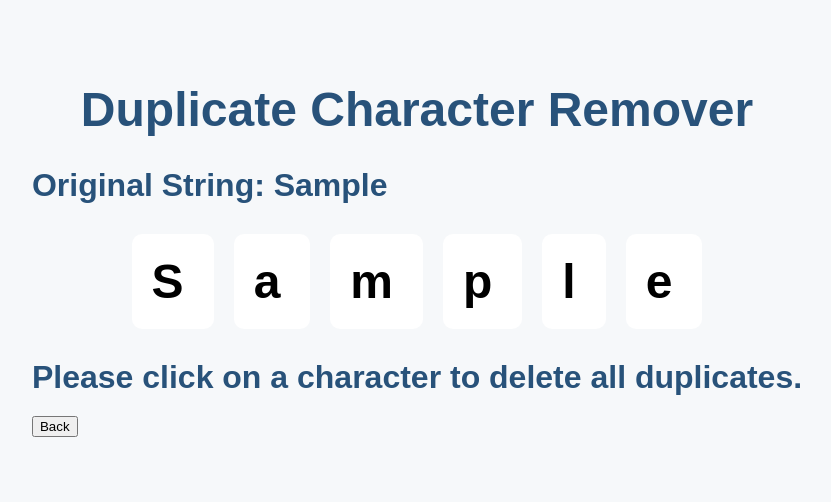
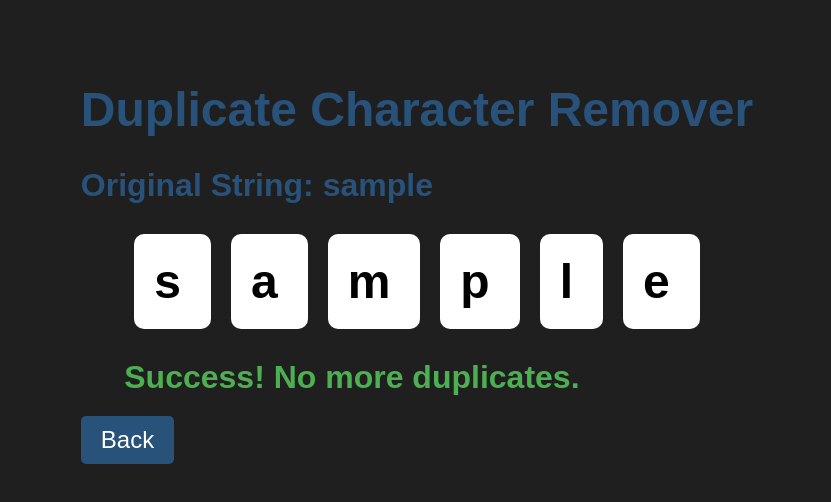
Before and after one commit to JasonDsouza212/Duplicate_character_remover, a React (Create React App) app: page / in a window 1280 px wide. Both pictures are taken after typing "Sample" into the empty fields and a click on the button "Submit". Shown: the top 502 px of the page, without its empty margins (223-1054 px from the left). Built offline with nearby package versions, Linux system fonts and the light colour scheme.

Commit message:
the sucess message is resolved with input texts also resolved

```diff
--- a/src/App.js
+++ b/src/App.js
@@ -12,8 +12,8 @@ function App() {
     if (inputValue.trim() === '') {
       alert('Please provide a non-empty value.');
     } else {
-      setStringToEdit(inputValue);
-      setOriginalString(inputValue);
+      setStringToEdit(inputValue.replace(/\s+/g, ' ').trim().toLowerCase());
+      setOriginalString(inputValue.replace(/\s+/g, ' ').trim().toLowerCase());
       setInputValue('');
     }
   };
@@ -59,8 +59,6 @@ function App() {
   //   setStringToEdit(newString);
 
   // };
-
-
   const renderString = (stringToRender) => {
     const charCounts = {};
     let maxCount = 1;
@@ -74,12 +72,12 @@ function App() {
     }
 
     const renderedChars = [];
-    // let ind=0;
+    let success = true;
 
     for (let ind=0;ind<stringToRender.length;ind++) {
-      console.log(ind+""+stringToRender[ind])
+
       const count = charCounts[stringToRender[ind]];
-      const color = count > 1 ? `rgb(${255 - (count * 20)}, 255, 255)` : '#fff';
+      const color = count > 1 && stringToRender[ind]!==" " ? `rgb(${255 - (count * 20)}, 255, 255)` : '#fff';
       renderedChars.push(
         <div
           key={ind}
@@ -88,14 +86,62 @@ function App() {
           onClick={() => count > 1 && handleDeleteChar(stringToRender[ind],ind)}
         >
           <span className="char">{stringToRender[ind]}</span>
-          {count > 1 && <span className="delete-icon">X</span>}
+          {count > 1 && stringToRender[ind]!==" " && <span className="delete-icon">X</span>}
         </div>
       );
-      // ind=ind+1;
+      if (count > 1) {
+        success = false;
+      }
     }
 
-    return renderedChars;
+    return (
+      <div className="render-container">
+        <div className="string-container">{renderedChars}</div>
+        {success ? (
+          <h2 className="success-header">Success! No more duplicates.</h2>
+        ) : (
+          <h2 className="edit-header">Please click on a character to delete all its duplicates<br/> because there are some characters that are repeating</h2>
+        )}
+      </div>
+    );
   };
+
+
+  // const renderString = (stringToRender) => {
+  //   const charCounts = {};
+  //   let maxCount = 1;
+  //   for (const char of stringToRender) {
+  //     if (charCounts[char]) {
+  //       charCounts[char]++;
+  //       maxCount = Math.max(maxCount, charCounts[char]);
+  //     } else {
+  //       charCounts[char] = 1;
+  //     }
+  //   }
+
+  //   const renderedChars = [];
+  //   // let ind=0;
+
+  //   for (let ind=0;ind<stringToRender.length;ind++) {
+  //     console.log(ind+""+stringToRender[ind])
+  //     const count = charCounts[stringToRender[ind]];
+  //     const color = count > 1 ? `rgb(${255 - (count * 20)}, 255, 255)` : '#fff';
+  //     renderedChars.push(
+  //       <div
+  //         key={ind}
+  //         className="char-card"
+  //         style={{ backgroundColor: color }}
+  //         onClick={() => count > 1 && handleDeleteChar(stringToRender[ind],ind)}
+  //       >
+  //         <span className="char">{stringToRender[ind]}</span>
+  //         {count > 1 && <span className="delete-icon">X</span>}
+  //       </div>
+  //     );
+  //     // ind=ind+1;
+  //   }
+
+  //   return renderedChars;
+  // };
 
   const handleGoBack = () => {
     setStringToEdit('');
@@ -110,13 +156,11 @@ function App() {
           <h1>Duplicate Character Remover</h1>
           <h2>Original String: {originalString}</h2>
           <div className="string-container">{renderString(stringToEdit)}</div>
-          {resultString ? (
+          {resultString && (
             <div>
               <h2>Resultant String: {resultString}</h2>
-              <h2 className="success-header">Success! No more duplicates.</h2>
+              {/* <h2 className="success-header">Success! No more duplicates.</h2> */}
             </div>
-          ) : (
-            <h2>Please click on a character to delete all duplicates.</h2>
           )}
           <button className="back-button" onClick={handleGoBack}>
             Back
--- a/src/index.css
+++ b/src/index.css
@@ -4,7 +4,7 @@
 }
 
 body {
-  background-color: #f6f8fa;
+  background-color: #1f1f1f;
   margin: 0;
   padding: 0;
 }
@@ -34,7 +34,9 @@ h2 {
 .success-header {
   color: #4caf50;
 }
-
+.edit-header {
+  color: #f8190d;
+}
 .input-form {
   display: flex;
   flex-direction: column;
@@ -107,3 +109,14 @@ input {
   font-weight: bold;
   color: #d32f2f;
 }
+
+.back-button{
+  background-color: #28527a;
+  color: #fff;
+  padding: 10px 20px;
+  font-size: 1.5rem;
+  border-radius: 5px;
+  border: none;
+  cursor: pointer;
+  transition: all 0.2s ease-in-out;
+}
```
